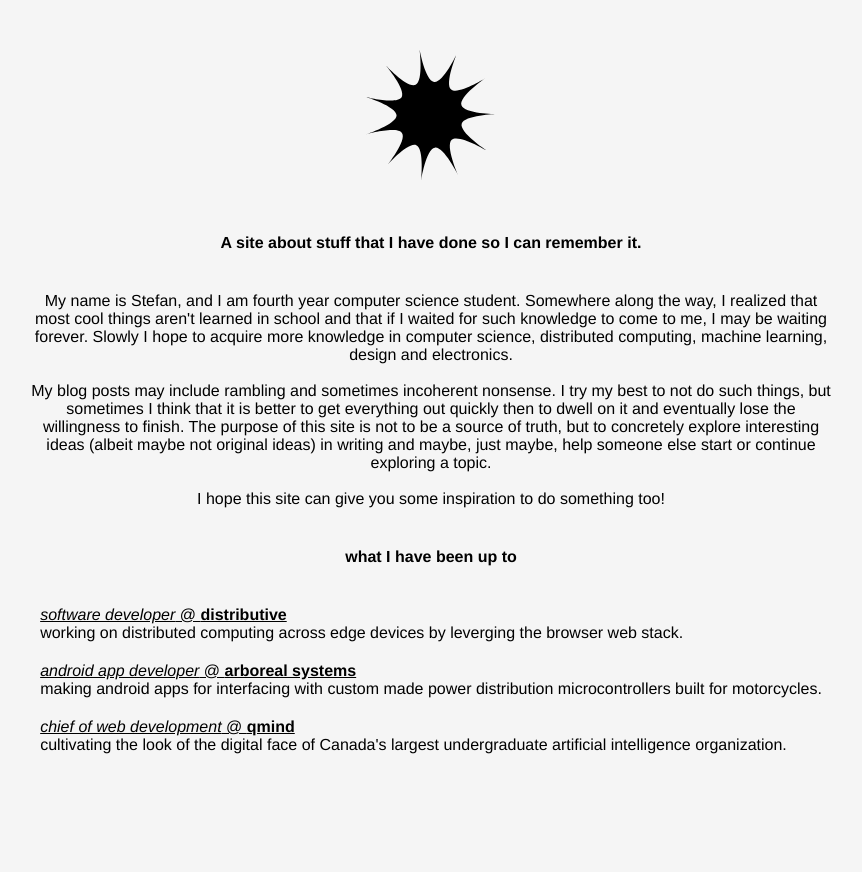
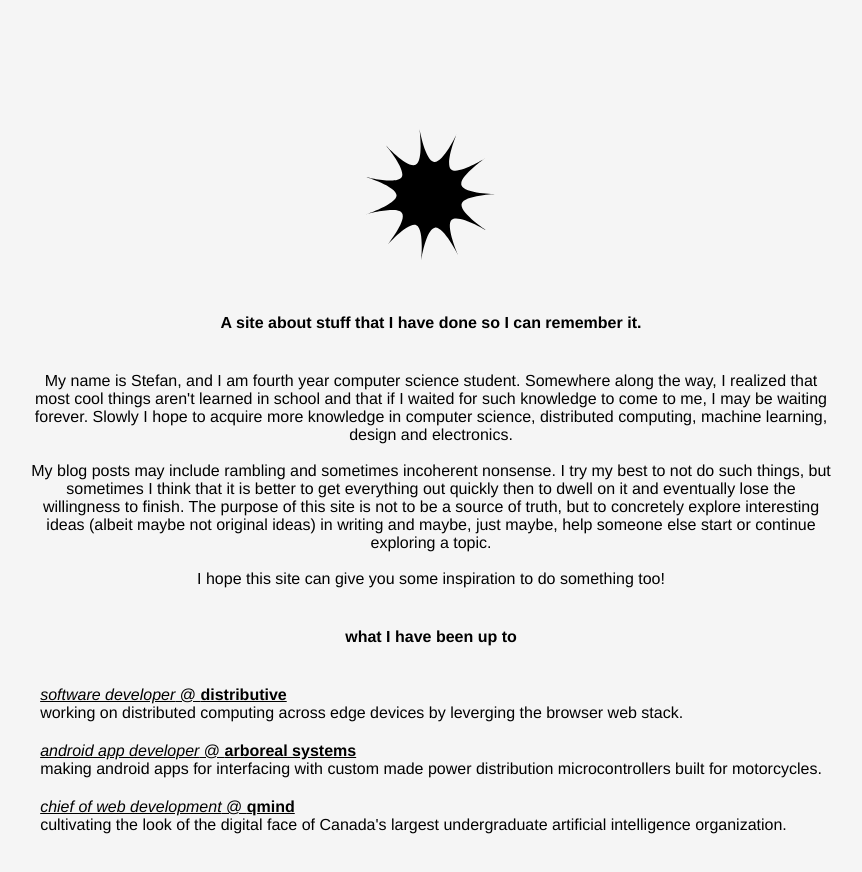
Before and after one commit to stefpi/stefpi.github.io, a Next.js app: page /about in a window 1280 px wide. Shown: the top 872 px of the page, without its empty margins (209-1071 px from the left). Before the commit the page ends 800 px from the top, so only its background shows below. Built offline with nearby package versions, Linux system fonts and the light colour scheme.

Commit message:
update styles

```diff
--- a/src/app/about/page.css
+++ b/src/app/about/page.css
@@ -1,7 +1,7 @@
 #about {
   height: 100%;
   width: 100%;
-  margin: var(--xl-gap) 0px;
+  margin: calc(3 * var(--xl-gap)) 0px;
 
   display: flex;
   flex-direction: column;
--- a/src/app/projects/[slug]/page.css
+++ b/src/app/projects/[slug]/page.css
@@ -53,6 +53,10 @@
     line-height: 1.25rem;
   }
 
+  a {
+    text-decoration: underline;
+  }
+
   code {
     background-color: var(--secondary-background-color);
     border-radius: 3px;
@@ -65,6 +69,8 @@
     border-radius: 3px;
     padding: var(--lg-gap) var(--md-gap);
     box-sizing: border-box;
+    margin-top: 1rem;
+    margin-bottom: 1rem;
   }
 
   pre > code {
```
Also changed, not shown: src/markdown/projects/personal-webite.md (+0 -28 lines).
